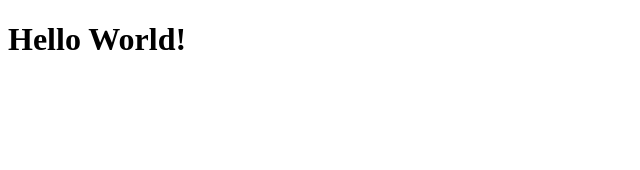
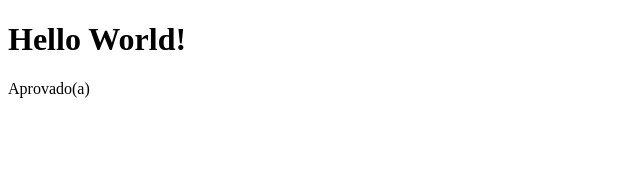
Before and after one commit to ITSimaoAbel/VueJs-course, a Vue app: page / in a window 1280 px wide. Shown: the top 170 px of the page, without its empty margins (0-640 px from the left). Built offline with nearby package versions, Linux system fonts and the light colour scheme.

Commit message:
Update: create Diretivas v-else-if and v else

```diff
--- a/src/components/Exemplo02Condicional.vue
+++ b/src/components/Exemplo02Condicional.vue
@@ -2,9 +2,14 @@
 <script setup>
     // Variavel
     let exibir = true;
+    let media = 7;
 </script>
 
 <!-- HTML -->
 <template>
     <h1 v-if="exibir">Hello World!</h1>
+
+    <p v-if="media >= 7">Aprovado(a)</p>
+    <p v-else-if="media >=5">Em exame</p>
+    <p v-else>Reprovado(a)</p>
 </template>
```
